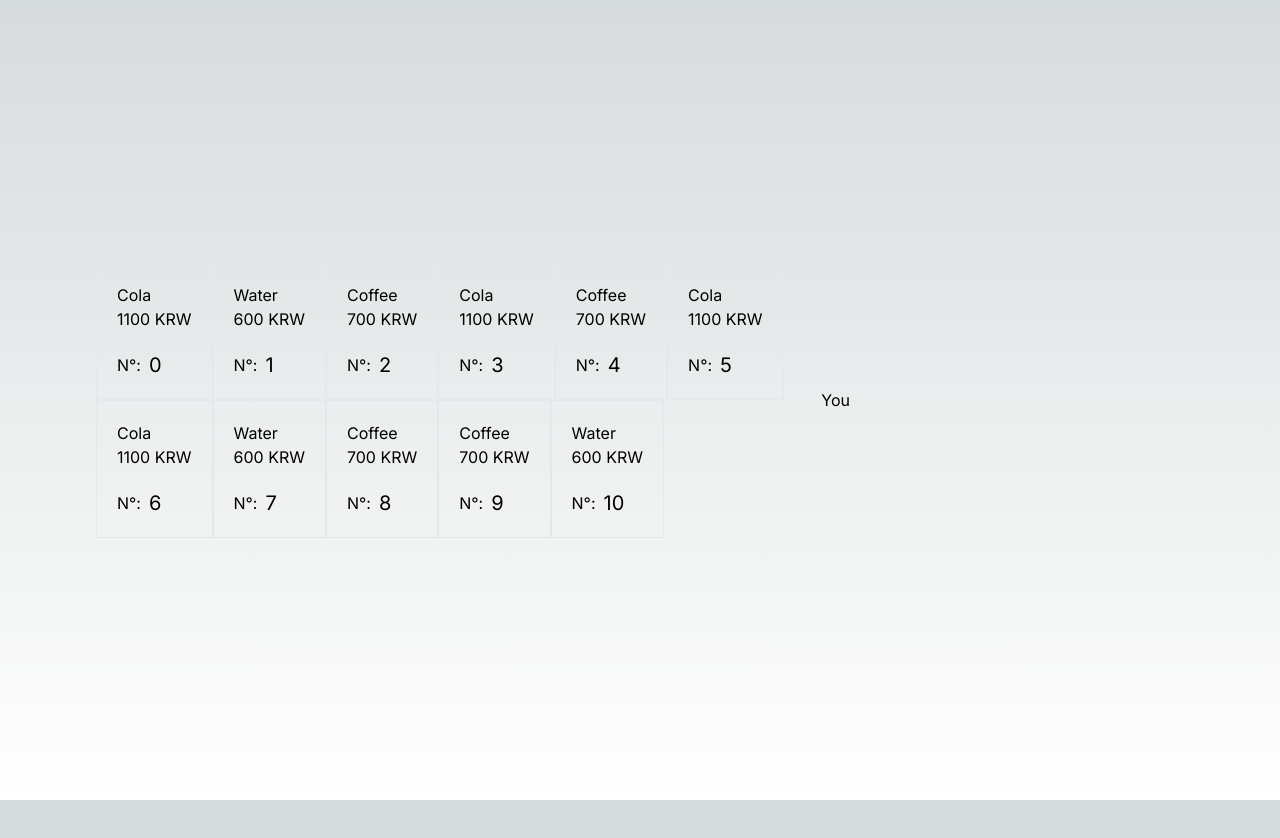
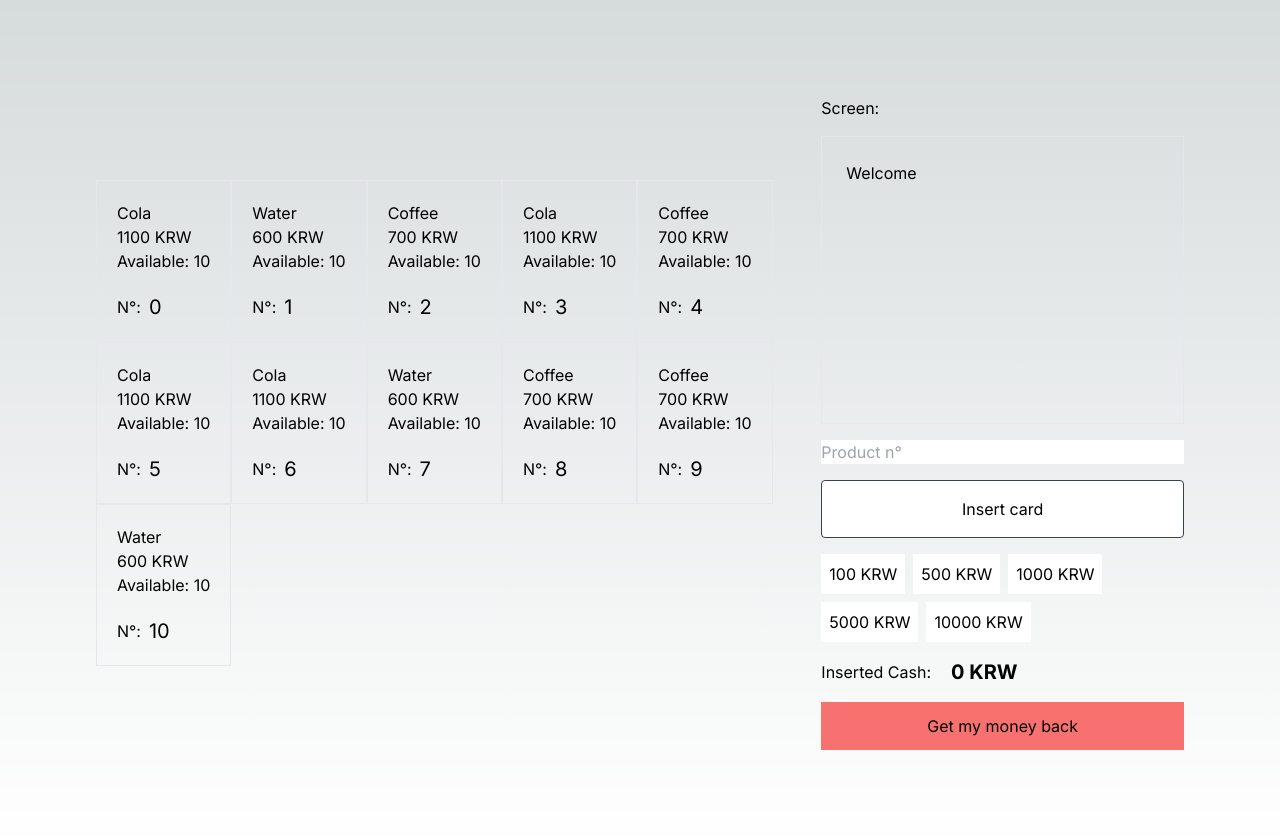
Before and after one commit to Kevin-H2R/vending-machine, a Next.js app: page / in a window 1280 px wide. Shown: the top 838 px of the page. Before the commit the page ends 800 px from the top, so only its background shows below. Built offline with nearby package versions, Linux system fonts and the light colour scheme.

Commit message:
Adds quantity for slots + input section

```diff
--- /dev/null
+++ b/app/InputSection.tsx
@@ -0,0 +1,100 @@
+import CashButton from "@/components/CashButton"
+import { useMachineContext } from "@/utils/MachineContext"
+import { useEffect, useState } from "react"
+
+const InputSection = () => {
+  const {
+    selectedSlot,
+    setSelectedSlot,
+    cardInserted,
+    setCardInserted,
+    insertedCash,
+    setInsertedCash,
+    products
+  } = useMachineContext()
+
+  const [errorText, setErrorText] = useState("Welcome")
+
+  useEffect(() => {
+    if (selectedSlot === null) {
+      return
+    }
+
+    if (cardInserted) {
+      // next step
+      handleCardPayment()
+      return
+    }
+    const diff = products[selectedSlot].price - insertedCash
+    if (diff < 0) {
+      handleCashPayment()
+      return
+    }
+    setErrorText(`Insert card or ${diff} KRW more`)
+
+  }, [cardInserted, insertedCash, selectedSlot, products])
+
+
+  const handleCardPayment = () => {
+    // simulating asking confirmation to the bank with 1sec timeout
+    setTimeout(() => {
+
+    }, 1000);
+  }
+
+  const handleCashPayment = () => {
+
+  }
+
+  const onNumeroChange = (e: React.FormEvent<HTMLInputElement>) => {
+    const value = e.currentTarget.value
+    try {
+      if (!value) {
+        setErrorText("Welcome")
+        return
+      }
+      const number = Number.parseInt(value)
+      if (number < products.length && number >= 0) {
+        if (cardInserted) {
+          // next step
+          return
+        }
+        setSelectedSlot(number)
+        return
+      }
+      setSelectedSlot(null)
+      setErrorText("Invalid product number")
+    } catch (error) {
+      console.log("Not a Number")
+      setSelectedSlot(null)
+    }
+  }
+
+  return <div className="flex flex-col gap-4">
+      Screen:
+      <div className="border p-6 h-72">
+        {errorText}
+      </div>
+      <input type="number" placeholder="Product n°" className="text-black"
+        onChange={onNumeroChange}
+        />
+      <button className={`py-4 px-2 border rounded
+        ${cardInserted ? 'bg-gray-300 border-gray-400 text-gray-600' :
+         'bg-white border-gray-700 text-black hover:bg-gray-100'}`}
+         onClick={() => setCardInserted(!cardInserted)}>
+          { cardInserted ? 'Remove ' : 'Insert ' }card
+      </button>
+      <div className="flex flex-wrap gap-2">
+        {[100, 500, 1000, 5000, 10000].map(amount => <CashButton key={'cash_' + amount} amount={amount}/>)}
+      </div>
+      <div className="flex items-center">
+        <span>Inserted Cash:</span>
+        <div className="text-xl font-bold ml-5">{insertedCash} KRW</div>
+      </div>
+      <button className="bg-red-400 p-3" onClick={() => setInsertedCash(0)}>
+        Get my money back
+      </button>
+    </div>
+}
+
+export default InputSection
--- a/app/SlotSection.tsx
+++ b/app/SlotSection.tsx
@@ -2,10 +2,10 @@
 import { useMachineContext } from "@/utils/MachineContext"
 
 const SlotSection = () => {
-  const {products} = useMachineContext()
-  return <div className="flex basis-2/3 grow-0 flex-wrap">
+  const {products, selectedSlot} = useMachineContext()
+  return <div className="flex flex-wrap">
       {products.map((product, index) => <MachineSlot
-        key={'product_' + index} product={product} index={index} />)}
+        key={'product_' + index} product={product} index={index} selected={selectedSlot === index} />)}
   </div>
 }
 
--- a/app/page.tsx
+++ b/app/page.tsx
@@ -1,14 +1,19 @@
 "use client"
 import { MachineProvider } from "@/utils/MachineContext";
 import SlotSection from "./SlotSection";
+import InputSection from "./InputSection";
 
 export default function Home() {
 
   return (
     <main className="flex min-h-screen items-center justify-between p-24">
       <MachineProvider>
-        <SlotSection />
-        <div className="flex flex-col basis-1/3">You</div>
+        <div className="flex basis-2/3">
+          <SlotSection />
+        </div>
+        <div className="flex basis-1/3">
+          <InputSection />
+        </div>
       </MachineProvider>
     </main>
   );
--- /dev/null
+++ b/components/CashButton.tsx
@@ -0,0 +1,17 @@
+import { useMachineContext } from "@/utils/MachineContext"
+
+const CashButton = ({amount}: {amount: number}) => {
+
+  const {setInsertedCash, insertedCash, cardInserted} = useMachineContext()
+  const addValue = () => {
+    // limiting to 50000 just for the sake of big number sides effect
+    if (cardInserted || insertedCash > 50000) return
+    setInsertedCash(insertedCash + amount)
+  }
+  return <button className={ cardInserted ?
+    'bg-gray-300 border-gray-400 text-gray-600 p-2':
+    'bg-white border-gray-700 p-2 text-black'}
+  onClick={addValue}>{amount} KRW</button>
+}
+
+export default CashButton
--- a/components/MachineSlot.tsx
+++ b/components/MachineSlot.tsx
@@ -1,10 +1,17 @@
 import { Product } from "@/utils/types"
 
 
-const MachineSlot = ({product, index}: {product: Product, index: number}) => {
-  return <div className="flex flex-col border p-5">
+type MachineSlotType = {
+  product: Product
+  index: number,
+  selected: boolean
+}
+
+const MachineSlot = ({product, index, selected}: MachineSlotType) => {
+  return <div className={"flex flex-col border p-5" + (selected ? ' bg-green-800' : '') }>
     <div className="flex">{product.name}</div>
     <div className="flex">{product.price} KRW</div>
+    <div className="flex">Available: {product.quantity}</div>
     <div className="flex mt-5 items-center">
       <span>N°:</span>
       <span className="text-xl ml-2">{index}</span>
--- a/utils/MachineContext.tsx
+++ b/utils/MachineContext.tsx
@@ -6,7 +6,7 @@
   selectedSlot: number | null
   insertedCash: number
   setCardInserted: (value: boolean) => void
-  setSelectedSlot: (numero: number) => void
+  setSelectedSlot: (numero: number | null) => void
   setInsertedCash: (value: number) => void
   products: Product[]
 }
@@ -20,17 +20,17 @@
 
   // I hard-coded those, fetching it from a DB would be preferable
   const productList: Product[] = [
-    {name: 'Cola', price: 1100},
-    {name: 'Water', price: 600},
-    {name: 'Coffee', price: 700},
-    {name: 'Cola', price: 1100},
-    {name: 'Coffee', price: 700},
-    {name: 'Cola', price: 1100},
-    {name: 'Cola', price: 1100},
-    {name: 'Water', price: 600},
-    {name: 'Coffee', price: 700},
-    {name: 'Coffee', price: 700},
-    {name: 'Water', price: 600},
+    {name: 'Cola', price: 1100, quantity: 10},
+    {name: 'Water', price: 600, quantity: 10},
+    {name: 'Coffee', price: 700, quantity: 10},
+    {name: 'Cola', price: 1100, quantity: 10},
+    {name: 'Coffee', price: 700, quantity: 10},
+    {name: 'Cola', price: 1100, quantity: 10},
+    {name: 'Cola', price: 1100, quantity: 10},
+    {name: 'Water', price: 600, quantity: 10},
+    {name: 'Coffee', price: 700, quantity: 10},
+    {name: 'Coffee', price: 700, quantity: 10},
+    {name: 'Water', price: 600, quantity: 10},
   ]
 
   const [products] = useState(productList)
@@ -38,7 +38,7 @@
     selectedSlot, cardInserted, insertedCash,
     setCardInserted, setSelectedSlot, setInsertedCash,
     products
-    }}>
+  }}>
     {children}
   </MachineContext.Provider>
 }
--- a/utils/types.ts
+++ b/utils/types.ts
@@ -1,6 +1,7 @@
 type Product = {
   name: string,
   price: number,
+  quantity: number
 }
 
 export type {Product}
```
